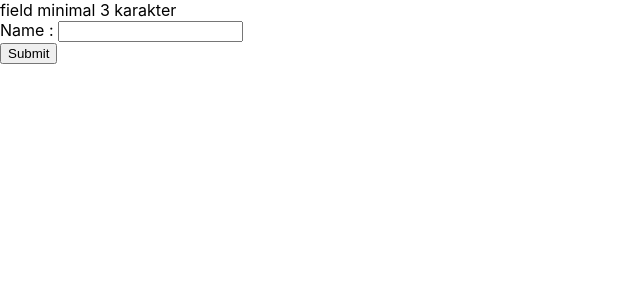
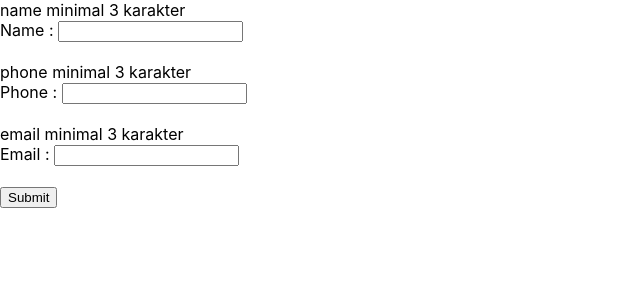
Before and after one commit to murqdan/tilegrid-app, a React (Create React App) app: page / in a window 1280 px wide. Shown: the top 300 px of the page, without its empty margins (0-640 px from the left). Built offline with nearby package versions, Linux system fonts and the light colour scheme.

Commit message:
(menangani form) validasi dasar pada multiple field form

```diff
--- a/src/FormBasicValidation.js
+++ b/src/FormBasicValidation.js
@@ -2,35 +2,57 @@
 import InputText from './InputText'
 
 const FormBasicValidation = () => {
-  const [name, setName] = React.useState('')
-  const [error, setError] = React.useState('field minimal 3 karakter')
+  const [form, setForm] = React.useState({
+    name: '',
+    phone: '',
+    email: ''
+  })
+  const [error, setError] = React.useState({
+    name: 'name minimal 3 karakter',
+    phone: 'phone minimal 3 karakter',
+    email: 'email minimal 3 karakter'
+  })
 
   const handleSubmit = event => {
     event.preventDefault()
-    if (error) {
-      alert(error)
+
+    if (error.name.length > 0) {
+      alert(error.name)
+    } else if (error.phone.length > 0) {
+      alert(error.phone)
+    } else if (error.email.length > 0) {
+      alert(error.email)
     } else {
-      // sent to server
-      alert(name)
+      alert('Validasi sukses')
     }
   }
 
-  const handleChange = (e) => {
+  const handleChange = (field, e) => {
     // validasi disini
     setError('')
     const value = e.target.value
     if (value.length < 3) {
-      setError('field minimal 3 karakter')
+      setError({ ...error, [field]: `${field} minimal 3 karakter` })
+    } else {
+      setError({ ...error, [field]: '' })
     }
-    setName(value)
+    setForm({ ...form, [field]: value })
   }
 
   return (
     <form onSubmit={handleSubmit}>
-        {error}
+        {error.name}
         <br/>
-        <InputText label='Name' value={name} onChange={handleChange} />
+        <InputText label='Name' value={form.name} onChange={(e) => handleChange('name', e)} />
+        <br/><br/>
+        {error.phone}
         <br/>
+        <InputText label='Phone' value={form.phone} onChange={(e) => handleChange('phone', e)} />
+        <br/><br/>
+        {error.email}
+        <br/>
+        <InputText label='Email' value={form.email} onChange={(e) => handleChange('email', e)} />
+        <br/><br/>
         <input type='submit' value='Submit' />
     </form>
   )
```
